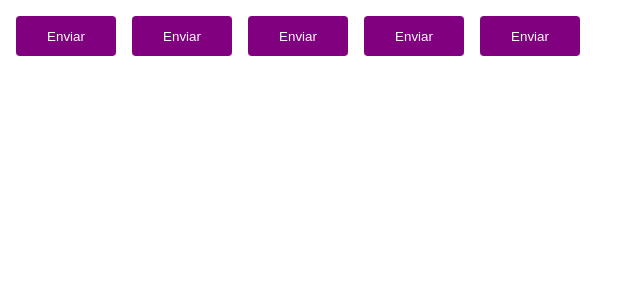
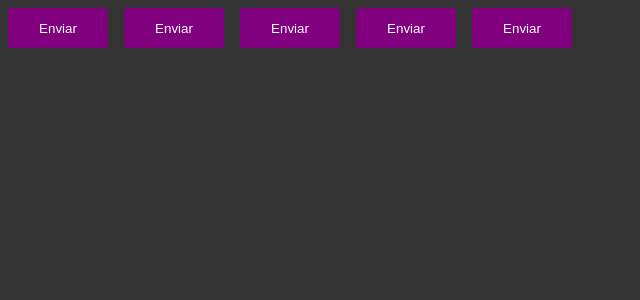
Before and after one commit to RomuloHFG/Rocketseat-ReactJS, a React (Vite) app in the folder Aula 2/01 - Ignite-timer/: page / in a window 1280 px wide. Shown: the top 300 px of the page, without its empty margins (0-640 px from the left). Built offline with nearby package versions, Linux system fonts and the light colour scheme.

Commit message:
ReactJs - Rocketseat

```diff
--- a/Aula 2/01 - Ignite-timer/src/App.tsx
+++ b/Aula 2/01 - Ignite-timer/src/App.tsx
@@ -1,5 +1,6 @@
 import { ThemeProvider } from "styled-components";
 import { defaultTheme } from "./styles/themes/default";
+import { GlobalStyles } from "./styles/global";
 
 import Button from "./components/Button";
 
@@ -13,6 +14,7 @@ export default function App() {
       <Button variant="danger" />
       <Button />
 
+    <GlobalStyles/>
     </ThemeProvider>
   )
 }
--- /dev/null
+++ b/Aula 2/01 - Ignite-timer/src/styles/global.ts
@@ -0,0 +1,14 @@
+import { createGlobalStyle } from "styled-components";
+
+export const GlobalStyles = createGlobalStyle`
+  * {
+    margin: 0;
+    padding: 0;
+    box-sizing: border-box;
+  }
+
+  body {
+    background-color: #333;
+    color: #fff;
+  }
+`;
```
Also changed, not shown: Aula 2/01 - Ignite-timer/src/@types/styled.d.ts (added, +8 -0 lines).
